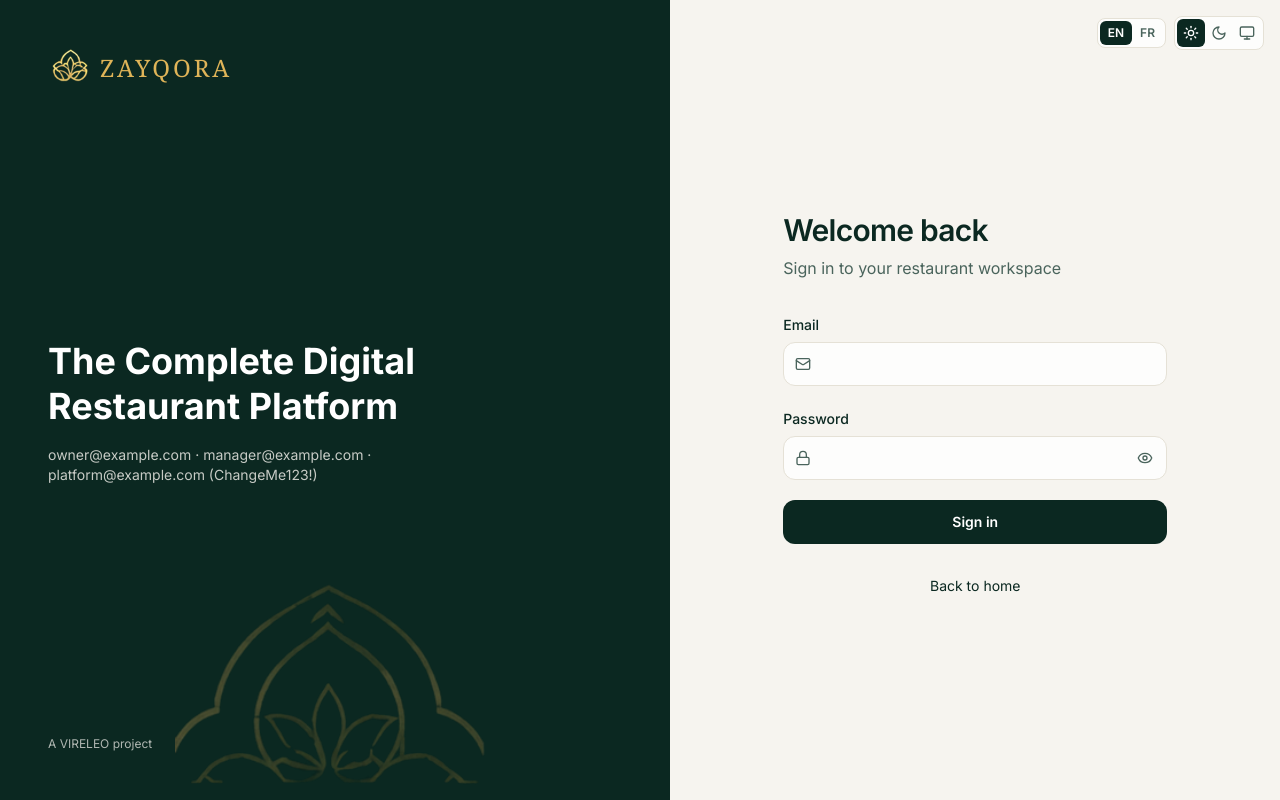
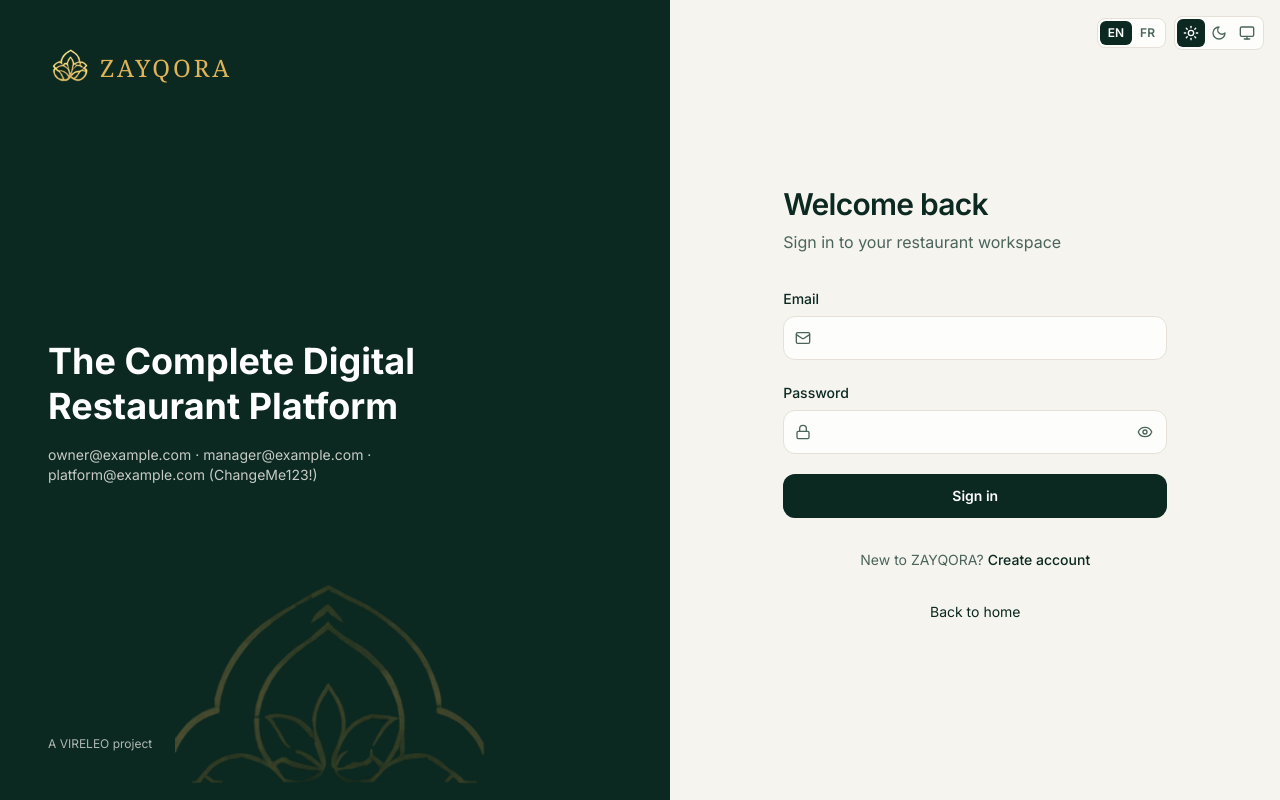
Before and after one commit to Richardmogou/zayqora, a Next.js app in the folder frontend/: page /login in a window 1280 px wide. Built offline with nearby package versions, Linux system fonts and the light colour scheme; no server answers.

Commit message:
feat(frontend): add registration link on login page

```diff
--- a/frontend/app/login/page.tsx
+++ b/frontend/app/login/page.tsx
@@ -60,6 +60,10 @@ export default async function LoginPage({ searchParams }: { searchParams: { next
             <p role="status" className="rounded-lg border border-warning/40 bg-warning/10 px-4 py-3 text-sm">{t("auth.expired")}</p>
           )}
           <LoginForm next={next} />
+          <p className="text-center text-sm text-muted-foreground">
+            {t("auth.register") === "Create account" ? "New to ZAYQORA?" : "Nouveau sur ZAYQORA ?"}{" "}
+            <Link href="/register" className="font-medium text-primary hover:underline">{t("auth.register")}</Link>
+          </p>
           <Link href="/" className="block text-center text-sm text-primary hover:underline">{t("auth.backHome")}</Link>
         </div>
       </section>
```
